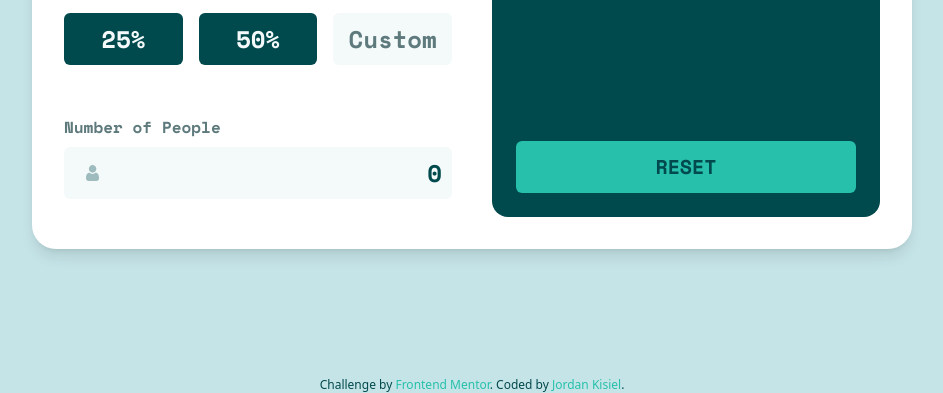
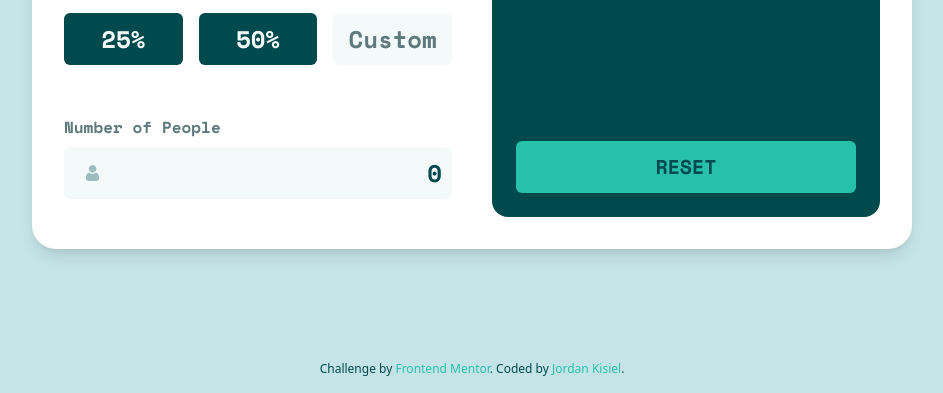
Before and after one commit to JordanKisiel/tip-calculator, a website: page index.html in a window 1280 px wide. Shown: the part 522-915 px from the top of the page, without its empty margins (168-1111 px from the left). Drawn offline with nearby package versions, Linux system fonts and the light colour scheme.

Commit message:
Added screenshot and updated README

```diff
--- a/index.html
+++ b/index.html
@@ -53,7 +53,7 @@
             </form>
         </main>
     </div>
-    <footer class="hidden text-xs font-sans text-veryDarkCyan lg:block lg:mt-32">
+    <footer class="hidden text-xs font-sans text-veryDarkCyan lg:block lg:mt-28">
         <div class="attribution">
             Challenge by <a class="text-strongCyan" href="https://www.frontendmentor.io?ref=challenge" target="_blank">Frontend Mentor</a>.
             Coded by <a class="text-strongCyan" href="https://robojojo.co/">Jordan Kisiel</a>.
```
Also changed, not shown: README-template.md (deleted), README.md, css/main.css, screenshot.png (added).
